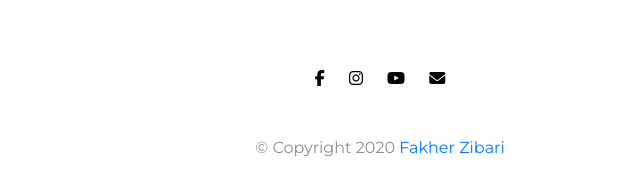
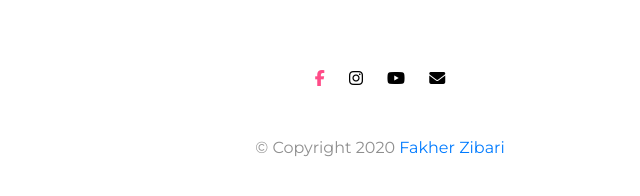
Before and after one commit to Fakherzibari/fullproject, a plain HTML site: page index.html in a window 1280 px wide. In both pictures the pointer is over the icon 579 px from the left and 3003 px from the top of the page. Shown: the part 2926-3122 px from the top of the page, 260-900 px from the left. Drawn offline with nearby package versions, Linux system fonts and the light colour scheme.

Commit message:
Update styles.css

```diff
--- a/css/styles.css
+++ b/css/styles.css
@@ -161,3 +161,6 @@ p {
   margin: 50px 10px;
   color: black;
 }
+.footer-icon:hover {
+  color: #ff4c88;
+}
```
